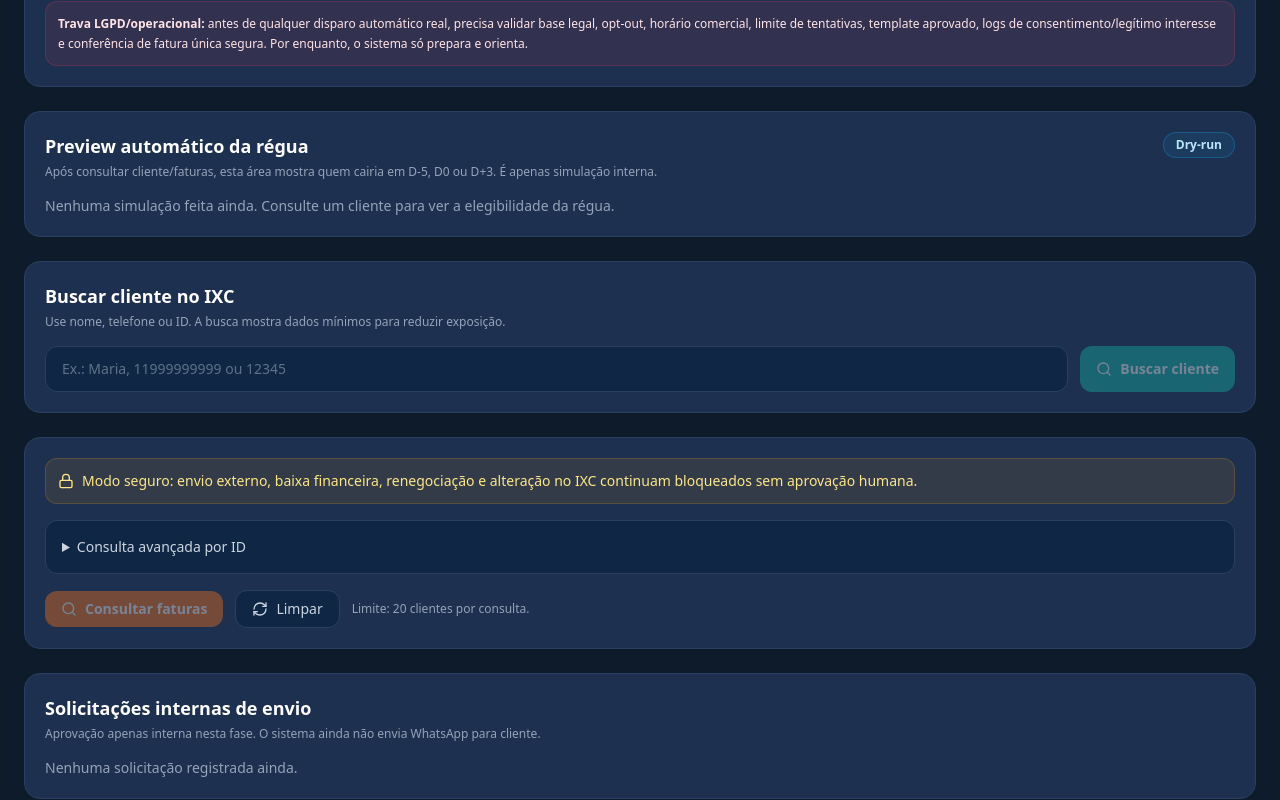
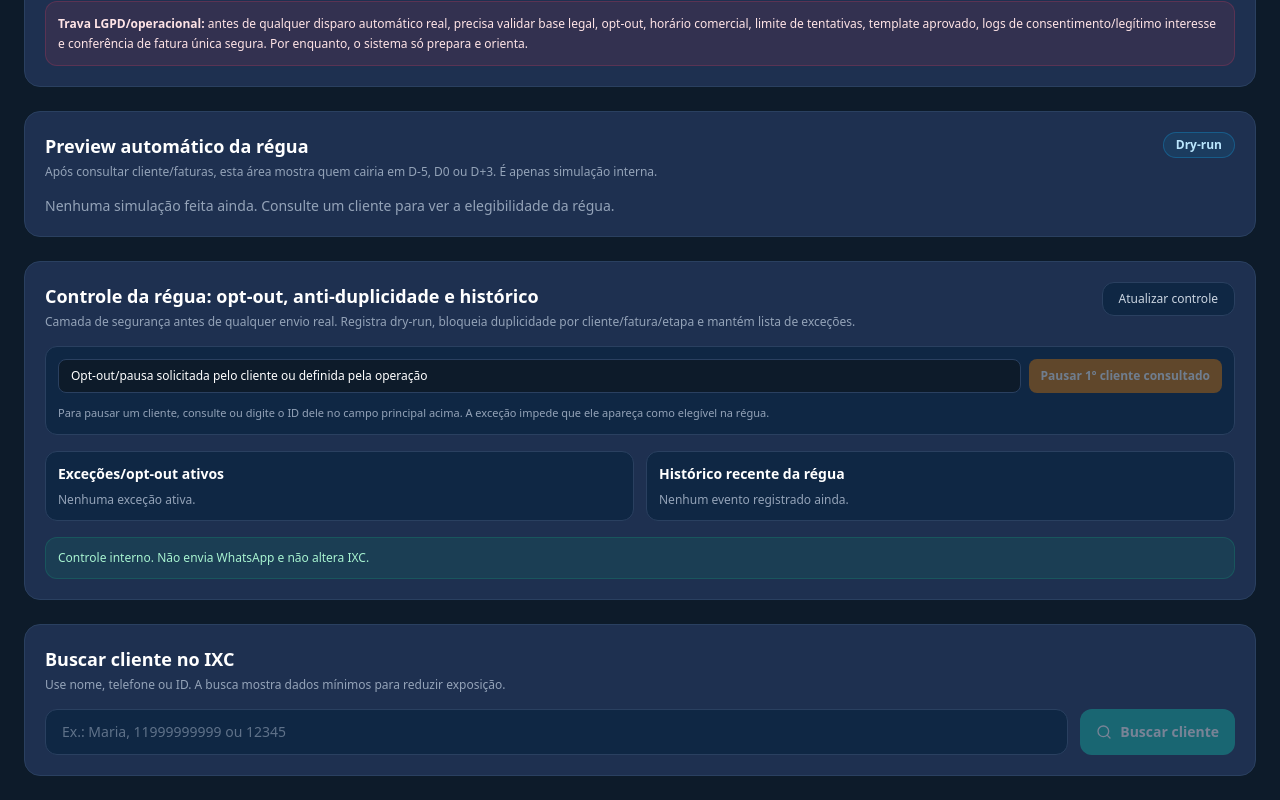
Before and after one commit to glcdesenvoldev/glc-atende, a Next.js app: page /dashboard/financeiro in a window 1280 px wide. Shown: the part 532-1332 px from the top of the page. Built offline with nearby package versions, Linux system fonts and the light colour scheme.

Commit message:
Add billing cadence control panel

```diff
--- a/src/app/dashboard/financeiro/page.tsx
+++ b/src/app/dashboard/financeiro/page.tsx
@@ -117,6 +117,36 @@ type ReguaPreviewResponse = {
   items: ReguaPreviewItem[];
 };
 
+
+type ReguaHistoricoItem = {
+  id: string;
+  idCliente: string;
+  faturaId: string;
+  stage: "D-5" | "D0" | "D+3";
+  channel: "whatsapp";
+  status: "dry_run" | "sent" | "blocked" | "failed";
+  createdAt: string;
+  createdBy: string;
+  reason?: string;
+};
+
+type ReguaExcecaoItem = {
+  id: string;
+  idCliente: string;
+  status: "active" | "inactive";
+  reason: string;
+  createdAt: string;
+  updatedAt: string;
+  createdBy: string;
+};
+
+type ReguaControleResponse = {
+  ok: boolean;
+  history: ReguaHistoricoItem[];
+  exceptions: ReguaExcecaoItem[];
+  safety: string;
+};
+
 const statusConfig: Record<Status, { label: string; cls: string; icon: React.ReactNode }> = {
   segura: { label: "Fatura segura", cls: "border-emerald-500/30 bg-emerald-500/10 text-emerald-300", icon: <ShieldCheck className="w-4 h-4" /> },
   multiplas: { label: "Bloqueado: múltiplas", cls: "border-amber-500/30 bg-amber-500/10 text-amber-300", icon: <FileWarning className="w-4 h-4" /> },
@@ -143,6 +173,9 @@ export default function FinanceiroPage() {
   const [reguaPreview, setReguaPreview] = useState<ReguaPreviewResponse | null>(null);
   const [loadingRegua, setLoadingRegua] = useState(false);
   const [reguaError, setReguaError] = useState("");
+  const [reguaControle, setReguaControle] = useState<ReguaControleResponse | null>(null);
+  const [loadingReguaControle, setLoadingReguaControle] = useState(false);
+  const [reguaControleMsg, setReguaControleMsg] = useState("");
 
   const cleanIds = useMemo(() => ids.split(/[\s,;]+/).map((id) => id.trim()).filter(Boolean), [ids]);
   const approvalCounts = useMemo(() => countApprovals(aprovacoes), [aprovacoes]);
@@ -153,6 +186,7 @@ export default function FinanceiroPage() {
   useEffect(() => {
     carregarAprovacoes();
     carregarAuditoria();
+    carregarReguaControle();
   }, []);
 
   async function carregarAprovacoes() {
@@ -169,9 +203,76 @@ export default function FinanceiroPage() {
     if (json.ok) setAuditoria(json.items || []);
   }
 
+  async function carregarReguaControle() {
+    setLoadingReguaControle(true);
+    try {
+      const res = await fetch("/api/financeiro/regua-controle?limit=20");
+      if (!res.ok) return;
+      const json = await res.json();
+      if (json.ok) setReguaControle(json);
+    } finally {
+      setLoadingReguaControle(false);
+    }
+  }
+
+  async function registrarDryRunRegua(item: ReguaPreviewItem) {
+    if (!item.faturaId || !item.etapa) return;
+    const ok = window.confirm("Registrar esta etapa como dry-run? Isso ativa a trava anti-duplicidade para cliente/fatura/etapa, mas NÃO envia WhatsApp.");
+    if (!ok) return;
+    setReguaControleMsg("");
+    const res = await fetch("/api/financeiro/regua-controle", {
+      method: "POST",
+      headers: { "Content-Type": "application/json" },
+      body: JSON.stringify({ action: "record_dry_run", idCliente: item.idCliente, faturaId: item.faturaId, stage: item.etapa, reason: "Dry-run registrado pelo dashboard antes de envio real" }),
+    });
+    const json = await res.json().catch(() => ({}));
+    if (!res.ok || !json.ok) {
+      setReguaControleMsg(json.error || "Falha ao registrar dry-run da régua.");
+      return;
+    }
+    setReguaControleMsg("Dry-run registrado. Anti-duplicidade ativada para esta etapa. Nenhum WhatsApp foi enviado.");
+    await carregarReguaControle();
+    if (ids) await consultarReguaPreview(ids);
+  }
+
+  async function adicionarExcecaoRegua(idCliente: string, reason: string) {
+    setReguaControleMsg("");
+    const res = await fetch("/api/financeiro/regua-controle", {
+      method: "POST",
+      headers: { "Content-Type": "application/json" },
+      body: JSON.stringify({ action: "add_exception", idCliente, reason }),
+    });
+    const json = await res.json().catch(() => ({}));
+    if (!res.ok || !json.ok) {
+      setReguaControleMsg(json.error || "Falha ao adicionar exceção.");
+      return;
+    }
+    setReguaControleMsg(`Cliente #${idCliente} entrou na lista de exceção/opt-out da régua.`);
+    await carregarReguaControle();
+    if (ids) await consultarReguaPreview(ids);
+  }
+
+  async function removerExcecaoRegua(idCliente: string) {
+    setReguaControleMsg("");
+    const res = await fetch("/api/financeiro/regua-controle", {
+      method: "POST",
+      headers: { "Content-Type": "application/json" },
+      body: JSON.stringify({ action: "remove_exception", idCliente }),
+    });
+    const json = await res.json().catch(() => ({}));
+    if (!res.ok || !json.ok) {
+      setReguaControleMsg(json.error || "Falha ao remover exceção.");
+      return;
+    }
+    setReguaControleMsg(`Exceção ativa do cliente #${idCliente} removida.`);
+    await carregarReguaControle();
+    if (ids) await consultarReguaPreview(ids);
+  }
+
   async function atualizarFinanceiroInterno() {
     await carregarAprovacoes();
     await carregarAuditoria();
+    await carregarReguaControle();
   }
 
   async function decidirAprovacao(id: string, action: "approve" | "reject" | "manual_sent", noteOverride?: string) {
@@ -318,7 +419,8 @@ export default function FinanceiroPage() {
 
       <BillingCadencePreview />
 
-      <ReguaPreviewPanel preview={reguaPreview} loading={loadingRegua} error={reguaError} />
+      <ReguaPreviewPanel preview={reguaPreview} loading={loadingRegua} error={reguaError} onRecordDryRun={registrarDryRunRegua} />
+      <ReguaControlePanel controle={reguaControle} loading={loadingReguaControle} message={reguaControleMsg} currentIds={cleanIds} onRefresh={carregarReguaControle} onAddException={adicionarExcecaoRegua} onRemoveException={removerExcecaoRegua} />
 
       <section className="bg-[#1E3050] border border-[#2A4060] rounded-2xl p-5 space-y-4">
         <div>
@@ -650,7 +752,7 @@ function buildApprovalRiskSummary(aprovacoes: AprovacaoEnvio[]) {
   }, { overdue: 0, today: 0, nextThreeDays: 0 });
 }
 
-function ReguaPreviewPanel({ preview, loading, error }: { preview: ReguaPreviewResponse | null; loading: boolean; error: string }) {
+function ReguaPreviewPanel({ preview, loading, error, onRecordDryRun }: { preview: ReguaPreviewResponse | null; loading: boolean; error: string; onRecordDryRun: (item: ReguaPreviewItem) => void }) {
   return (
     <section className="bg-[#1E3050] border border-[#2A4060] rounded-2xl p-5 space-y-4">
       <div className="flex flex-col md:flex-row md:items-start justify-between gap-3">
@@ -697,6 +799,9 @@ function ReguaPreviewPanel({ preview, loading, error }: { preview: ReguaPreviewR
                 ) : null}
                 <p className="mt-1 text-[11px] text-[#94A3B8]">Dados disponíveis: PIX {item.hasPix ? "sim" : "não"} · linha digitável {item.hasLinhaDigitavel ? "sim" : "não"} · link {item.hasLink ? "sim" : "não"}</p>
                 {item.messagePreview ? <CopyBlock label="Prévia da mensagem da régua (não enviada)" value={item.messagePreview} /> : null}
+                {item.status === "ready" && item.faturaId && item.etapa ? (
+                  <button onClick={() => onRecordDryRun(item)} className="mt-2 rounded-lg bg-sky-600 px-3 py-2 text-xs font-semibold text-white hover:bg-sky-500">Registrar dry-run / travar duplicidade</button>
+                ) : null}
               </div>
             ))}
           </div>
@@ -705,6 +810,107 @@ function ReguaPreviewPanel({ preview, loading, error }: { preview: ReguaPreviewR
       )}
     </section>
   );
+}
+
+function ReguaControlePanel({
+  controle,
+  loading,
+  message,
+  currentIds,
+  onRefresh,
+  onAddException,
+  onRemoveException,
+}: {
+  controle: ReguaControleResponse | null;
+  loading: boolean;
+  message: string;
+  currentIds: string[];
+  onRefresh: () => void;
+  onAddException: (idCliente: string, reason: string) => void;
+  onRemoveException: (idCliente: string) => void;
+}) {
+  const activeExceptions = (controle?.exceptions || []).filter((item) => item.status === "active");
+  const recentHistory = controle?.history || [];
+  const [reason, setReason] = useState("Opt-out/pausa solicitada pelo cliente ou definida pela operação");
+
+  return (
+    <section className="bg-[#1E3050] border border-[#2A4060] rounded-2xl p-5 space-y-4">
+      <div className="flex flex-col md:flex-row md:items-start justify-between gap-3">
+        <div>
+          <h2 className="text-lg font-semibold">Controle da régua: opt-out, anti-duplicidade e histórico</h2>
+          <p className="text-xs text-[#94A3B8] mt-1">Camada de segurança antes de qualquer envio real. Registra dry-run, bloqueia duplicidade por cliente/fatura/etapa e mantém lista de exceções.</p>
+        </div>
+        <button onClick={onRefresh} className="rounded-xl bg-[#0F2744] border border-[#2A4060] px-4 py-2 text-xs text-[#CBD5E1] hover:text-white">{loading ? "Atualizando..." : "Atualizar controle"}</button>
+      </div>
+
+      {message ? <div className="rounded-xl border border-sky-500/20 bg-sky-500/10 p-3 text-xs text-sky-100">{message}</div> : null}
+
+      <div className="rounded-xl border border-[#2A4060] bg-[#0F2744] p-3 space-y-3">
+        <div className="flex flex-col md:flex-row gap-2">
+          <input
+            value={reason}
+            onChange={(e) => setReason(e.target.value)}
+            className="flex-1 rounded-lg bg-[#0D1B2A] border border-[#2A4060] px-3 py-2 text-xs text-white placeholder-[#94A3B8]/60 focus:outline-none focus:border-[#14B8A6]"
+            placeholder="Motivo da exceção/opt-out"
+          />
+          <button
+            onClick={() => currentIds[0] ? onAddException(currentIds[0], reason) : undefined}
+            disabled={!currentIds[0]}
+            className="rounded-lg bg-amber-600 px-3 py-2 text-xs font-semibold text-white hover:bg-amber-500 disabled:opacity-40"
+          >
+            Pausar 1º cliente consultado
+          </button>
+        </div>
+        <p className="text-[11px] text-[#94A3B8]">Para pausar um cliente, consulte ou digite o ID dele no campo principal acima. A exceção impede que ele apareça como elegível na régua.</p>
+      </div>
+
+      <div className="grid grid-cols-1 md:grid-cols-2 gap-3">
+        <div className="rounded-xl border border-[#2A4060] bg-[#0F2744] p-3">
+          <p className="text-sm font-semibold text-white">Exceções/opt-out ativos</p>
+          {activeExceptions.length === 0 ? (
+            <p className="mt-2 text-xs text-[#94A3B8]">Nenhuma exceção ativa.</p>
+          ) : (
+            <div className="mt-2 space-y-2">
+              {activeExceptions.slice(0, 8).map((item) => (
+                <div key={item.id} className="rounded-lg bg-[#0D1B2A] border border-[#2A4060] p-2 text-xs text-[#CBD5E1]">
+                  <div className="flex items-center justify-between gap-2">
+                    <span>Cliente #{item.idCliente}</span>
+                    <button onClick={() => onRemoveException(item.idCliente)} className="text-sky-200 hover:text-white">reativar</button>
+                  </div>
+                  <p className="mt-1 text-[#94A3B8]">{item.reason}</p>
+                </div>
+              ))}
+            </div>
+          )}
+        </div>
+
+        <div className="rounded-xl border border-[#2A4060] bg-[#0F2744] p-3">
+          <p className="text-sm font-semibold text-white">Histórico recente da régua</p>
+          {recentHistory.length === 0 ? (
+            <p className="mt-2 text-xs text-[#94A3B8]">Nenhum evento registrado ainda.</p>
+          ) : (
+            <div className="mt-2 space-y-2">
+              {recentHistory.slice(0, 8).map((item) => (
+                <div key={item.id} className="rounded-lg bg-[#0D1B2A] border border-[#2A4060] p-2 text-xs text-[#CBD5E1]">
+                  <p>Cliente #{item.idCliente} · Fatura #{item.faturaId} · {item.stage} · {reguaStatusLabel(item.status)}</p>
+                  <p className="mt-1 text-[#94A3B8]">{formatDate(item.createdAt)} · {item.reason || "sem observação"}</p>
+                </div>
+              ))}
+            </div>
+          )}
+        </div>
+      </div>
+
+      <p className="text-xs text-emerald-200 bg-emerald-500/10 border border-emerald-500/20 rounded-xl p-3">{controle?.safety || "Controle interno. Não envia WhatsApp e não altera IXC."}</p>
+    </section>
+  );
+}
+
+function reguaStatusLabel(status: ReguaHistoricoItem["status"]) {
+  if (status === "dry_run") return "dry-run";
+  if (status === "sent") return "enviado";
+  if (status === "blocked") return "bloqueado";
+  return "falhou";
 }
 
 function ReguaMiniCard({ label, value, tone }: { label: string; value: string | number; tone?: "ready" | "blocked" }) {
```
